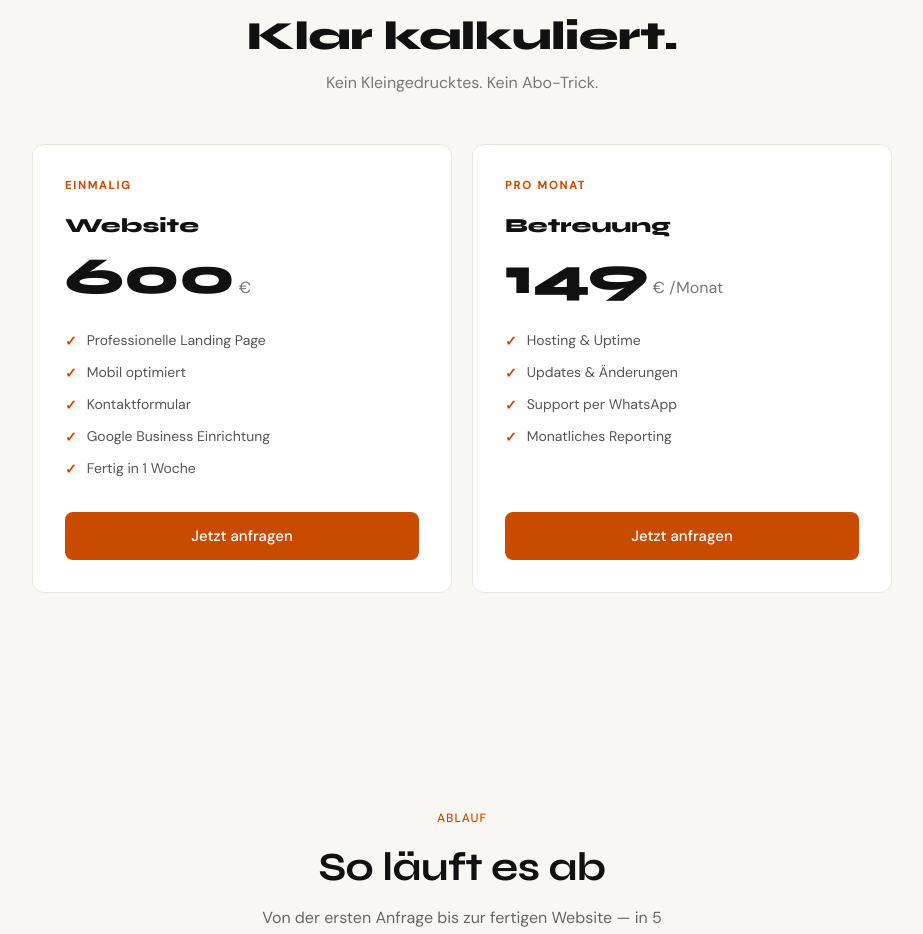
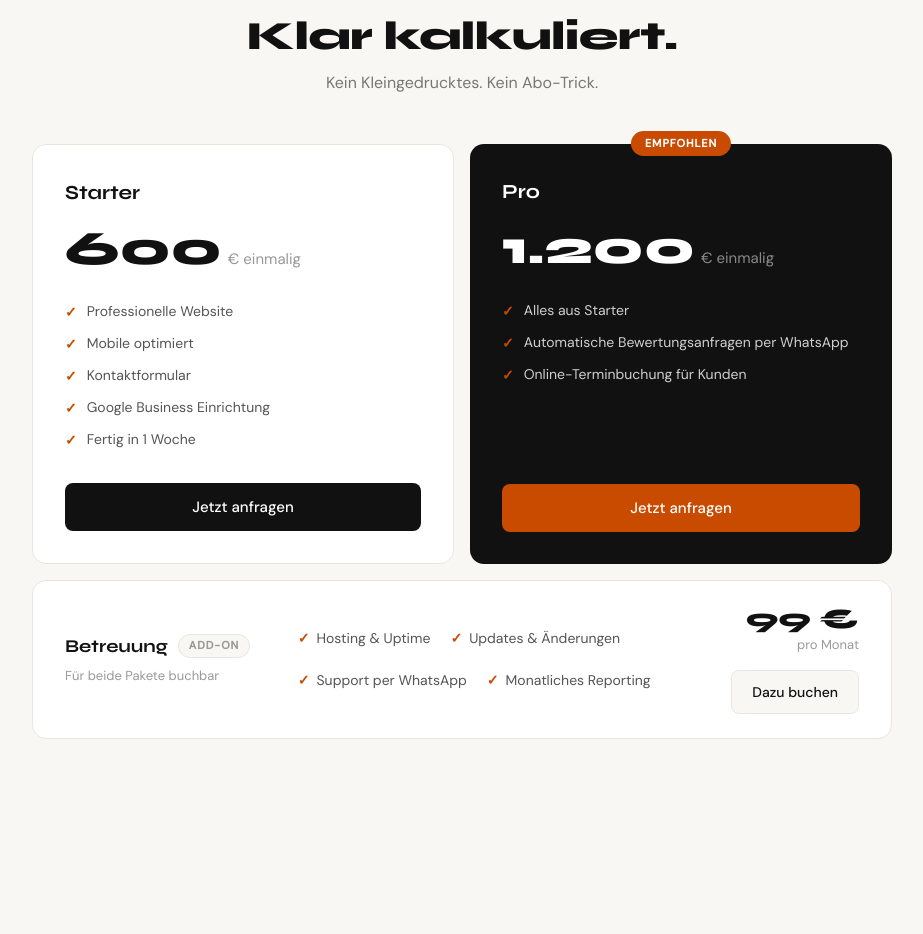
Before and after one commit to michaeldikmd-alt/michael-digital, a Next.js app: page / in a window 1280 px wide. Shown: the part 3060-3994 px from the top of the page, without its empty margins (178-1101 px from the left). Built offline with nearby package versions, Linux system fonts and the light colour scheme.

Commit message:
Pakete überarbeitet

```diff
--- a/app/components/Pakete.js
+++ b/app/components/Pakete.js
@@ -1,37 +1,38 @@
 "use client";
 import { useState, useEffect } from "react";
 
-const pakete = [
+const hauptPakete = [
   {
-    label: "Einmalig",
-    titel: "Website",
+    name: "Starter",
     preis: "600",
-    einheit: "€",
+    einheit: "€ einmalig",
     features: [
-      "Professionelle Landing Page",
-      "Mobil optimiert",
+      "Professionelle Website",
+      "Mobile optimiert",
       "Kontaktformular",
       "Google Business Einrichtung",
       "Fertig in 1 Woche",
     ],
+    highlight: false,
   },
   {
-    label: "Pro Monat",
-    titel: "Betreuung",
-    preis: "149",
-    einheit: "€ /Monat",
+    name: "Pro",
+    preis: "1.200",
+    einheit: "€ einmalig",
+    badge: "Empfohlen",
     features: [
-      "Hosting & Uptime",
-      "Updates & Änderungen",
-      "Support per WhatsApp",
-      "Monatliches Reporting",
+      "Alles aus Starter",
+      "Automatische Bewertungsanfragen per WhatsApp",
+      "Online-Terminbuchung für Kunden",
     ],
+    highlight: true,
   },
 ];
 
 export default function Pakete() {
   const [isMobile, setIsMobile] = useState(false);
   const [pressed, setPressed] = useState(null);
+  const [betreuungPressed, setBetreuungPressed] = useState(false);
 
   useEffect(() => {
     const check = () => setIsMobile(window.innerWidth < 768);
@@ -50,8 +51,8 @@ export default function Pakete() {
         <h2 style={{
           fontFamily: "var(--font-heading), sans-serif",
           fontWeight: 800,
-          fontSize: 40,
-          color: "#111111",
+          fontSize: isMobile ? 32 : 40,
+          color: "#111",
           marginBottom: 8,
           textAlign: "center",
         }}>
@@ -67,62 +68,77 @@ export default function Pakete() {
           Kein Kleingedrucktes. Kein Abo-Trick.
         </p>
 
+        {/* Hauptpakete */}
         <div style={{
           display: "grid",
           gridTemplateColumns: isMobile ? "1fr" : "1fr 1fr",
-          gap: 20,
+          gap: 16,
+          marginBottom: 16,
+          alignItems: "stretch",
         }}>
-          {pakete.map(({ label, titel, preis, einheit, features }, index) => (
-            <div key={titel} style={{
-              background: "#ffffff",
-              border: "1px solid #E9E6E0",
-              borderRadius: 12,
-              padding: 32,
+          {hauptPakete.map(({ name, preis, einheit, badge, features, highlight }, index) => (
+            <div
+              key={name}
+              style={{
+                background: highlight ? "#111" : "#fff",
+                border: highlight ? "none" : "1px solid #E9E6E0",
+                borderRadius: 14,
+                padding: isMobile ? 28 : 32,
                 display: "flex",
                 flexDirection: "column",
-            }}>
-
-              <p style={{
+                position: "relative",
+              }}
+            >
+              {badge && (
+                <div style={{
+                  position: "absolute",
+                  top: -13,
+                  left: "50%",
+                  transform: "translateX(-50%)",
+                  background: "#C94B00",
+                  color: "#fff",
                   fontFamily: "var(--font-body), sans-serif",
                   fontSize: 11,
                   fontWeight: 600,
-                letterSpacing: "2px",
+                  letterSpacing: "0.08em",
                   textTransform: "uppercase",
-                color: "#C94B00",
-                marginBottom: 16,
+                  padding: "4px 14px",
+                  borderRadius: 100,
+                  whiteSpace: "nowrap",
                 }}>
-                {label}
-              </p>
+                  {badge}
+                </div>
+              )}
 
               <p style={{
                 fontFamily: "var(--font-heading), sans-serif",
-                fontWeight: 800,
+                fontWeight: 700,
                 fontSize: 20,
-                color: "#111",
-                marginBottom: 8,
+                color: highlight ? "#fff" : "#111",
+                marginBottom: 16,
               }}>
-                {titel}
+                {name}
               </p>
 
               <div style={{
                 display: "flex",
                 alignItems: "baseline",
-                gap: 4,
+                gap: 6,
                 marginBottom: 28,
               }}>
                 <span style={{
                   fontFamily: "var(--font-heading), sans-serif",
                   fontWeight: 800,
-                  fontSize: 52,
-                  color: "#111111",
+                  fontSize: 48,
+                  color: highlight ? "#fff" : "#111",
                   lineHeight: 1,
                 }}>
                   {preis}
                 </span>
                 <span style={{
                   fontFamily: "var(--font-body), sans-serif",
-                  fontSize: 16,
-                  color: "#777",
+                  fontSize: 15,
+                  color: highlight ? "rgba(255,255,255,0.5)" : "#999",
                 }}>
                   {einheit}
                 </span>
@@ -144,7 +160,7 @@ export default function Pakete() {
                     gap: 10,
                     fontFamily: "var(--font-body), sans-serif",
                     fontSize: 14,
-                    color: "#555",
+                    color: highlight ? "rgba(255,255,255,0.8)" : "#555",
                     lineHeight: 1.5,
                   }}>
                     <span style={{
@@ -166,9 +182,8 @@ export default function Pakete() {
                 style={{
                   display: "block",
                   textAlign: "center",
-                  background: "#C94B00",
+                  background: highlight ? "#C94B00" : "#111",
                   color: "#fff",
-                  border: "none",
                   borderRadius: 8,
                   padding: "12px 24px",
                   fontFamily: "var(--font-body), sans-serif",
@@ -183,6 +198,130 @@ export default function Pakete() {
             </div>
           ))}
         </div>
+
+        {/* Betreuung — Add-on */}
+        <div style={{
+          background: "#fff",
+          border: "1px solid #E9E6E0",
+          borderRadius: 14,
+          padding: isMobile ? "24px 28px" : "24px 32px",
+          display: "flex",
+          flexDirection: isMobile ? "column" : "row",
+          alignItems: isMobile ? "flex-start" : "center",
+          gap: isMobile ? 20 : 32,
+        }}>
+          <div style={{ flex: 1 }}>
+            <div style={{
+              display: "flex",
+              alignItems: "center",
+              gap: 10,
+              marginBottom: 6,
+            }}>
+              <p style={{
+                fontFamily: "var(--font-heading), sans-serif",
+                fontWeight: 700,
+                fontSize: 18,
+                color: "#111",
+              }}>
+                Betreuung
+              </p>
+              <span style={{
+                fontFamily: "var(--font-body), sans-serif",
+                fontSize: 11,
+                fontWeight: 600,
+                letterSpacing: "0.08em",
+                textTransform: "uppercase",
+                color: "#999",
+                background: "#F8F7F4",
+                border: "1px solid #E9E6E0",
+                borderRadius: 100,
+                padding: "2px 10px",
+              }}>
+                Add-on
+              </span>
+            </div>
+            <p style={{
+              fontFamily: "var(--font-body), sans-serif",
+              fontSize: 13,
+              color: "#999",
+              marginBottom: isMobile ? 14 : 0,
+            }}>
+              Für beide Pakete buchbar
+            </p>
+          </div>
+
+          <ul style={{
+            listStyle: "none",
+            padding: 0,
+            margin: 0,
+            display: "flex",
+            flexDirection: isMobile ? "column" : "row",
+            flexWrap: "wrap",
+            gap: isMobile ? 8 : 20,
+            flex: 2,
+          }}>
+            {["Hosting & Uptime", "Updates & Änderungen", "Support per WhatsApp", "Monatliches Reporting"].map((f) => (
+              <li key={f} style={{
+                display: "flex",
+                alignItems: "center",
+                gap: 7,
+                fontFamily: "var(--font-body), sans-serif",
+                fontSize: 14,
+                color: "#555",
+              }}>
+                <span style={{ color: "#C94B00", fontWeight: 700, flexShrink: 0 }}>✓</span>
+                {f}
+              </li>
+            ))}
+          </ul>
+
+          <div style={{
+            flexShrink: 0,
+            textAlign: isMobile ? "left" : "right",
+          }}>
+            <div style={{
+              fontFamily: "var(--font-heading), sans-serif",
+              fontWeight: 800,
+              fontSize: 28,
+              color: "#111",
+              lineHeight: 1,
+              marginBottom: 2,
+            }}>
+              99 €
+            </div>
+            <div style={{
+              fontFamily: "var(--font-body), sans-serif",
+              fontSize: 13,
+              color: "#999",
+              marginBottom: 14,
+            }}>
+              pro Monat
+            </div>
+            <a
+              href="#kontakt"
+              onMouseDown={() => setBetreuungPressed(true)}
+              onMouseUp={() => setBetreuungPressed(false)}
+              onMouseLeave={() => setBetreuungPressed(false)}
+              style={{
+                display: "inline-block",
+                background: "#F8F7F4",
+                color: "#111",
+                border: "1px solid #E9E6E0",
+                borderRadius: 8,
+                padding: "10px 20px",
+                fontFamily: "var(--font-body), sans-serif",
+                fontWeight: 500,
+                fontSize: 14,
+                whiteSpace: "nowrap",
+                transition: "transform 150ms cubic-bezier(0.23, 1, 0.32, 1)",
+                transform: betreuungPressed ? "scale(0.97)" : "scale(1)",
+              }}
+            >
+              Dazu buchen
+            </a>
+          </div>
+        </div>
+
       </div>
     </section>
   );
```
Lines whose indentation alone changed are shown as unchanged.
